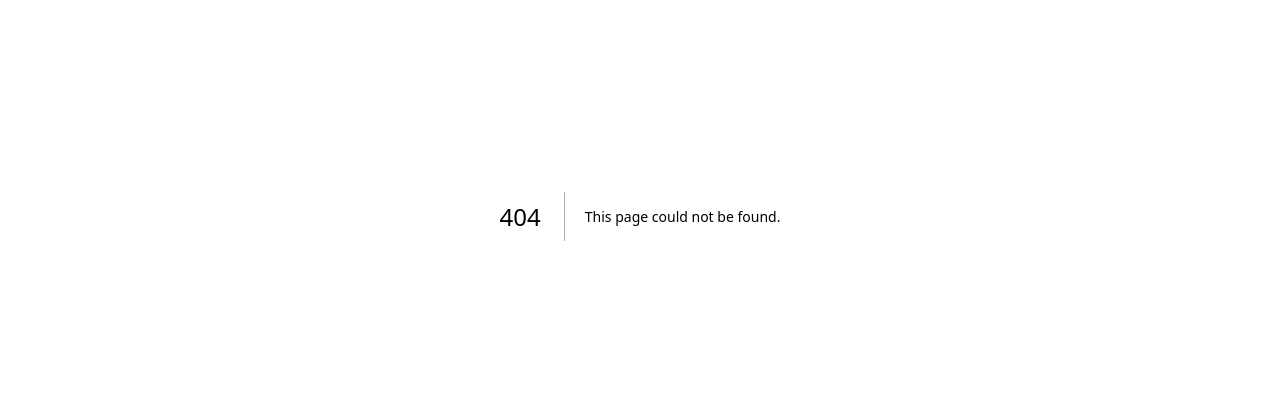
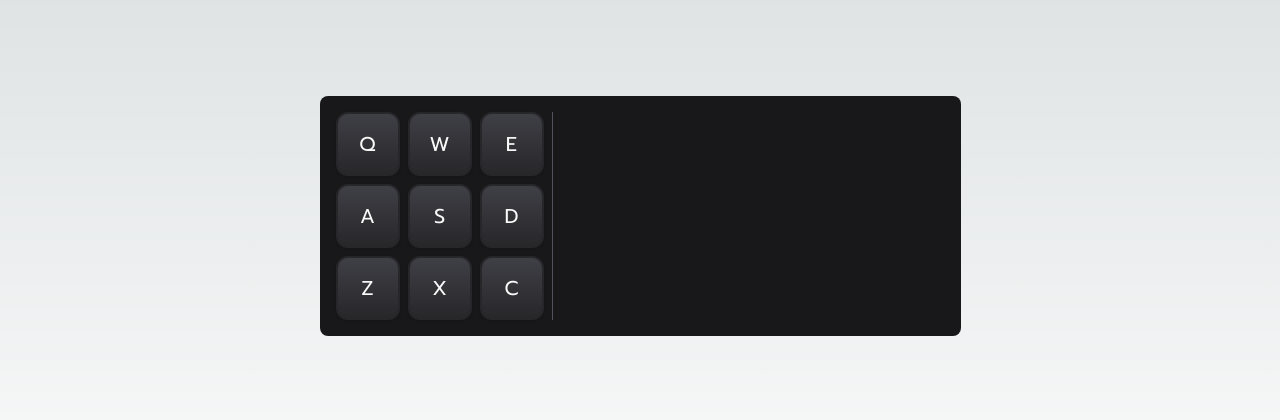
Before and after one commit to jackssrt/fcc-frontend-challenges, a Next.js app: page /drum-machine in a window 1280 px wide. Before the commit this address had no page. Shown: the part 184-604 px from the top of the page. Built offline with nearby package versions, Linux system fonts and the light colour scheme.

Commit message:
feat: add drum machine

```diff
--- a/package.json
+++ b/package.json
@@ -3,7 +3,7 @@
 	"version": "0.1.0",
 	"private": true,
 	"scripts": {
-    "dev": "next dev",
+		"dev": "next dev --turbo",
 		"build": "next build",
 		"start": "next start",
 		"lint": "next lint"
--- /dev/null
+++ b/src/app/drum-machine/Pad.tsx
@@ -0,0 +1,27 @@
+import type { SetStateAction } from "react";
+import { useEffect, useRef, type Dispatch } from "react";
+import type { PadInfo } from "./page";
+
+type Props = PadInfo & {
+	active: boolean;
+	setActive: Dispatch<SetStateAction<boolean>>;
+};
+export default function Pad({ audio, padKey, active, setActive }: Props) {
+	const audioRef = useRef<HTMLAudioElement>(null);
+	useEffect(() => {
+		if (active) void audioRef.current?.play();
+	}, [active]);
+	return (
+		<button
+			className={`drum-pad h-16 w-16 rounded-xl border-2 border-zinc-800 bg-gradient-to-b from-zinc-700 to-zinc-800 text-xl text-zinc-50 shadow transition-all ${
+				active ? "scale-75" : ""
+			}`}
+			onMouseDown={() => setActive(true)}
+			onMouseUp={() => setActive(false)}
+			onMouseLeave={() => setActive(false)}
+		>
+			{padKey}
+			<audio ref={audioRef} id={padKey} src={audio}></audio>
+		</button>
+	);
+}
--- /dev/null
+++ b/src/app/drum-machine/consts.ts
@@ -0,0 +1,24 @@
+interface BasePadInfo {
+	/**
+	 * Named padKey because key conflicts with React's built-in key prop
+	 */
+	padKey: string;
+	audio: string;
+	name: string;
+}
+
+export const PADS = [
+	{ padKey: "Q", audio: "https://s3.amazonaws.com/freecodecamp/drums/Heater-1.mp3", name: "Heater 1" },
+	{ padKey: "W", audio: "https://s3.amazonaws.com/freecodecamp/drums/Heater-2.mp3", name: "Heater 2" },
+	{ padKey: "E", audio: "https://s3.amazonaws.com/freecodecamp/drums/Heater-3.mp3", name: "Heater 3" },
+	{ padKey: "A", audio: "https://s3.amazonaws.com/freecodecamp/drums/Heater-4_1.mp3", name: "Heater 4" },
+	{ padKey: "S", audio: "https://s3.amazonaws.com/freecodecamp/drums/Heater-6.mp3", name: "Clap" },
+	{ padKey: "D", audio: "https://s3.amazonaws.com/freecodecamp/drums/Dsc_Oh.mp3", name: "Open Hi-hat" },
+	{ padKey: "Z", audio: "https://s3.amazonaws.com/freecodecamp/drums/Kick_n_Hat.mp3", name: "Kick n' hat" },
+	{ padKey: "X", audio: "https://s3.amazonaws.com/freecodecamp/drums/RP4_KICK_1.mp3", name: "Kick" },
+	{ padKey: "C", audio: "https://s3.amazonaws.com/freecodecamp/drums/Cev_H2.mp3", name: "Closed Hi-hat" },
+] as const satisfies readonly BasePadInfo[];
+export const KEYS = new Set<string>(PADS.map((v) => v.padKey));
+export type StaticPadInfo = (typeof PADS)[number];
+export type Key = StaticPadInfo["padKey"];
+export type Name = StaticPadInfo["name"];
--- /dev/null
+++ b/src/app/drum-machine/page.tsx
@@ -0,0 +1,63 @@
+"use client";
+
+import type { Dispatch, SetStateAction } from "react";
+import { useEffect, useState } from "react";
+import Pad from "./Pad";
+import type { Key, StaticPadInfo } from "./consts";
+import { KEYS, PADS } from "./consts";
+
+export type PadInfo = StaticPadInfo & {
+	active: boolean;
+};
+
+export default function DrumMachine() {
+	/* creates an array of useStates for each pad
+	looks like
+ 	{
+		Q: [false, (v: boolean) => void],
+		...
+	}
+	*/
+	const activePads = PADS.reduce(
+		(acc, val) => ({
+			...acc,
+			[val["padKey"]]: useState(false),
+		}),
+		{} as Record<Key, [boolean, Dispatch<SetStateAction<boolean>>]>,
+	);
+
+	useEffect(() => {
+		document.addEventListener("keydown", (e) => {
+			if (!KEYS.has(e.key.toUpperCase())) return;
+			// sets the corresponding pad to be active
+			activePads[e.key.toUpperCase() as Key]?.[1](true);
+		});
+		document.addEventListener("keyup", (e) => {
+			if (!KEYS.has(e.key.toUpperCase())) return;
+			// sets the corresponding pad to be not active
+			activePads[e.key.toUpperCase() as Key]?.[1](false);
+		});
+	}, []);
+
+	return (
+		<div id="drum-machine" className="mx-auto flex w-fit flex-row gap-2 rounded-lg bg-zinc-900 p-4">
+			<div className="grid grid-cols-3 grid-rows-3 gap-2">
+				{PADS.map((v) => (
+					<Pad
+						key={v.padKey}
+						{...v}
+						active={activePads[v.padKey][0]}
+						setActive={activePads[v.padKey][1]}
+					></Pad>
+				))}
+			</div>
+			<div className="border-l-[1px] border-zinc-600"></div>
+			<div id="display" className="my-auto w-96 text-center text-xl">
+				{Object.values(activePads)
+					.map((v, i) => (v[0] ? PADS[i].name : undefined))
+					.filter(Boolean)
+					.join(" & ")}
+			</div>
+		</div>
+	);
+}
```
Also changed, not shown: tsconfig.json (+18 -5 lines). Lines whose indentation alone changed are shown as unchanged.
